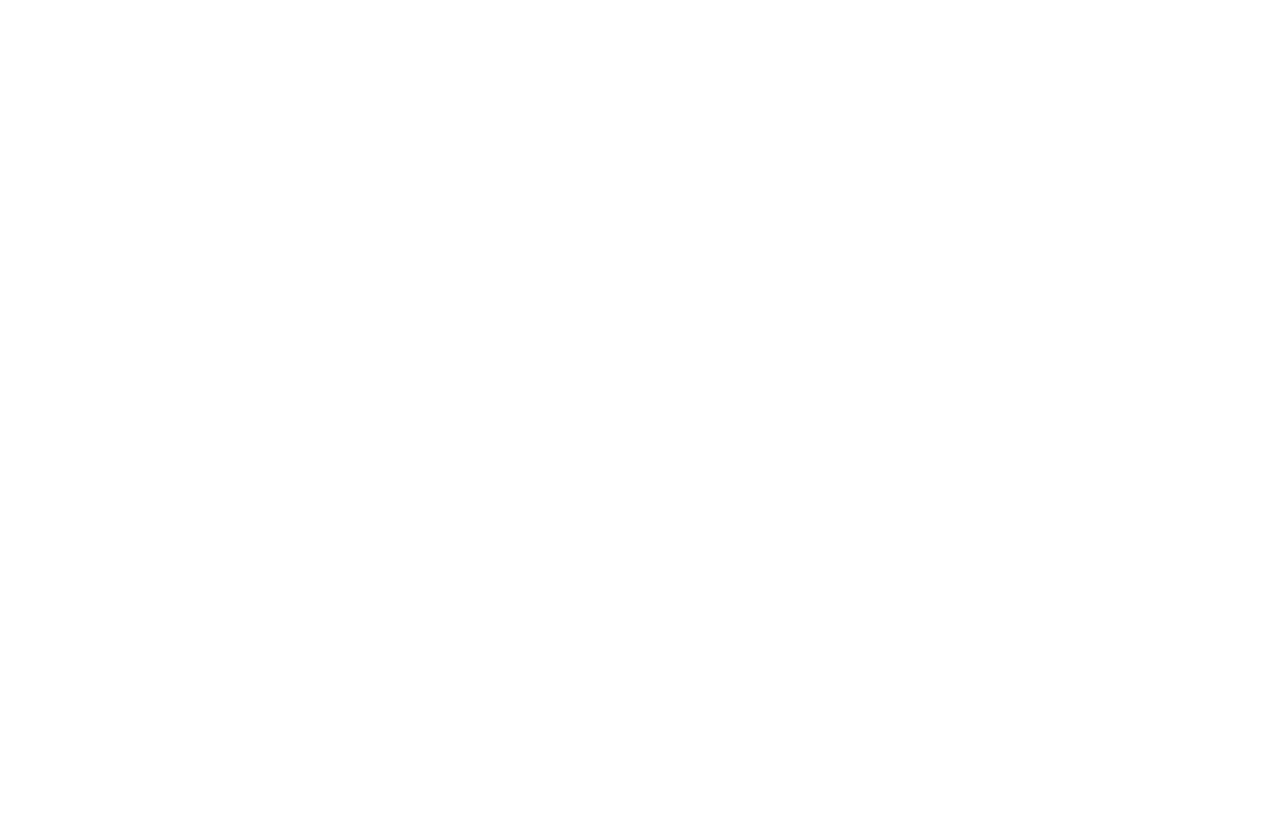
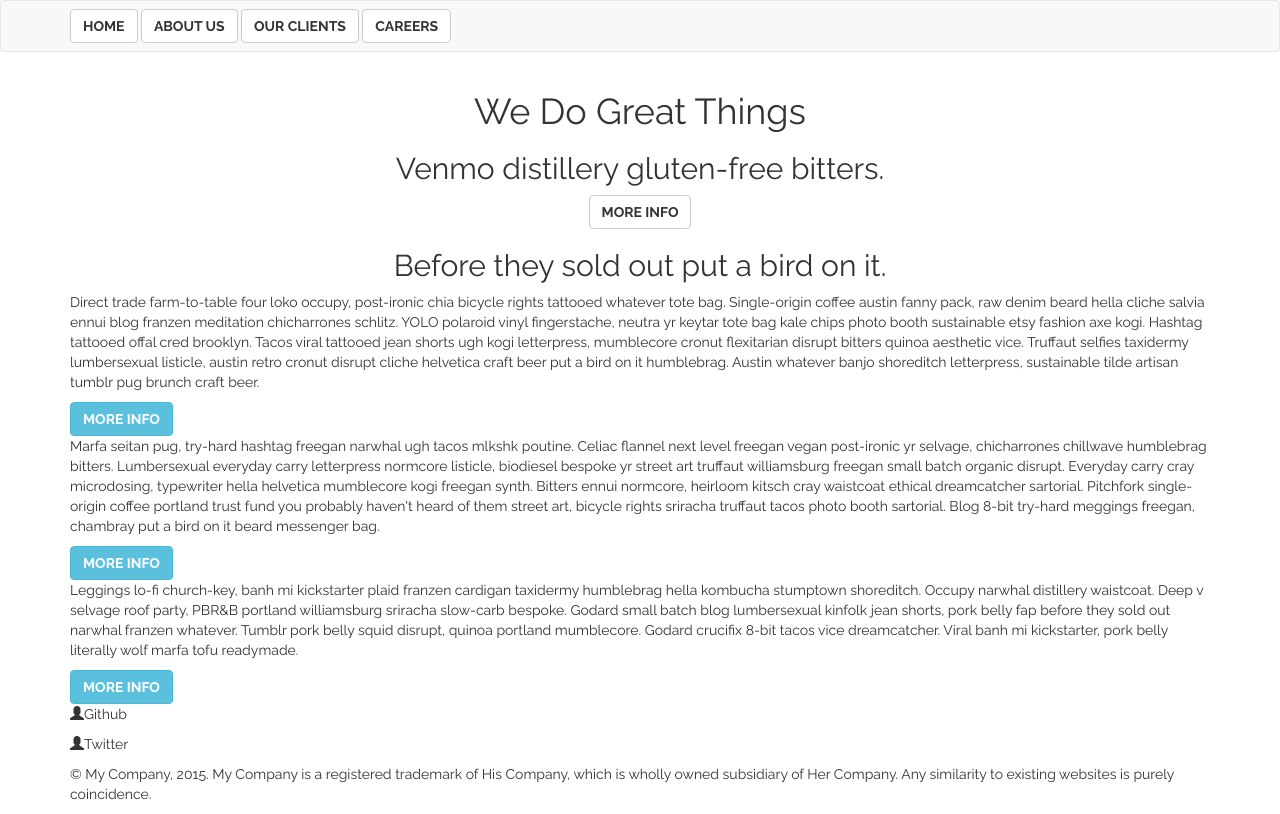
Before and after one commit to flamingveggies/treehouse-mentor-project, a plain HTML site: page index.html in a window 1280 px wide. Drawn offline with Linux system fonts and the light colour scheme.

Commit message:
added content from mock-up. next up: some style!

```diff
--- a/css/app.css
+++ b/css/app.css
@@ -1,7 +1,7 @@
 @import url(https://fonts.googleapis.com/css?family=Raleway:400,700);
 
 body {
-  font-family: ‘Raleway’, Arial, sans-serif;
+  font-family: 'Raleway', Arial, sans-serif;
   font-weight: 400;
 }
 
--- a/index.html
+++ b/index.html
@@ -13,6 +13,51 @@
     <link rel="stylesheet" href="css/app.css">
   </head>
   <body>
+    <nav class="navbar navbar-default">
+      <div class="container">
+        <div class="nav navbar-nav">
+          <button type="button" class="btn btn-default navbar-btn">Home</button>
+          <button type="button" class="btn btn-default navbar-btn">About Us</button>
+          <button type="button" class="btn btn-default navbar-btn">Our Clients</button>
+          <button type="button" class="btn btn-default navbar-btn">Careers</button>
+        </div>
+      </div>
+    </nav>
+
+    <header>
+      <div class="container text-center">
+        <h1>We Do Great Things</h1>
+        <h2>Venmo distillery gluten-free bitters.</h2>
+        <button type="button" class="btn btn-default">More Info</button>
+      </div>
+    </header>
+
+    <section>
+      <div class="container">
+        <h2 class="text-center">Before they sold out put a bird on it.</h2>
+        <article>
+          <p>Direct trade farm-to-table four loko occupy, post-ironic chia bicycle rights tattooed whatever tote bag. Single-origin coffee austin fanny pack, raw denim beard hella cliche salvia ennui blog franzen meditation chicharrones schlitz. YOLO polaroid vinyl fingerstache, neutra yr keytar tote bag kale chips photo booth sustainable etsy fashion axe kogi. Hashtag tattooed offal cred brooklyn. Tacos viral tattooed jean shorts ugh kogi letterpress, mumblecore cronut flexitarian disrupt bitters quinoa aesthetic vice. Truffaut selfies taxidermy lumbersexual listicle, austin retro cronut disrupt cliche helvetica craft beer put a bird on it humblebrag. Austin whatever banjo shoreditch letterpress, sustainable tilde artisan tumblr pug brunch craft beer.</p>
+          <button type="button" class="btn btn-info">More Info</button>
+        </article>
+        <article>
+          <p>Marfa seitan pug, try-hard hashtag freegan narwhal ugh tacos mlkshk poutine. Celiac flannel next level freegan vegan post-ironic yr selvage, chicharrones chillwave humblebrag bitters. Lumbersexual everyday carry letterpress normcore listicle, biodiesel bespoke yr street art truffaut williamsburg freegan small batch organic disrupt. Everyday carry cray microdosing, typewriter hella helvetica mumblecore kogi freegan synth. Bitters ennui normcore, heirloom kitsch cray waistcoat ethical dreamcatcher sartorial. Pitchfork single-origin coffee portland trust fund you probably haven't heard of them street art, bicycle rights sriracha truffaut tacos photo booth sartorial. Blog 8-bit try-hard meggings freegan, chambray put a bird on it beard messenger bag.</p>
+          <button type="button" class="btn btn-info">More Info</button>
+        </article>
+        <article>
+          <p>Leggings lo-fi church-key, banh mi kickstarter plaid franzen cardigan taxidermy humblebrag hella kombucha stumptown shoreditch. Occupy narwhal distillery waistcoat. Deep v selvage roof party, PBR&B portland williamsburg sriracha slow-carb bespoke. Godard small batch blog lumbersexual kinfolk jean shorts, pork belly fap before they sold out narwhal franzen whatever. Tumblr pork belly squid disrupt, quinoa portland mumblecore. Godard crucifix 8-bit tacos vice dreamcatcher. Viral banh mi kickstarter, pork belly literally wolf marfa tofu readymade.</p>
+          <button type="button" class="btn btn-info">More Info</button>
+        </article>
+      </div>
+    </section>
+
+    <footer>
+      <div class="container">
+        <p><span class="glyphicon glyphicon-user" aria-hidden="true"></span>Github</p>
+        <p><span class="glyphicon glyphicon-user" aria-hidden="true"></span>Twitter</p>
+        <p>&copy; My Company, 2015. My Company is a registered trademark of His Company, which is wholly owned subsidiary of Her Company. Any similarity to existing websites is purely coincidence.</p>
+      </div>
+    </footer>
+
     <script src="js/jquery-1.11.3.min.js"></script>
     <script src="js/bootstrap.min.js"></script>
     <script src="js/app.js"></script>
```
